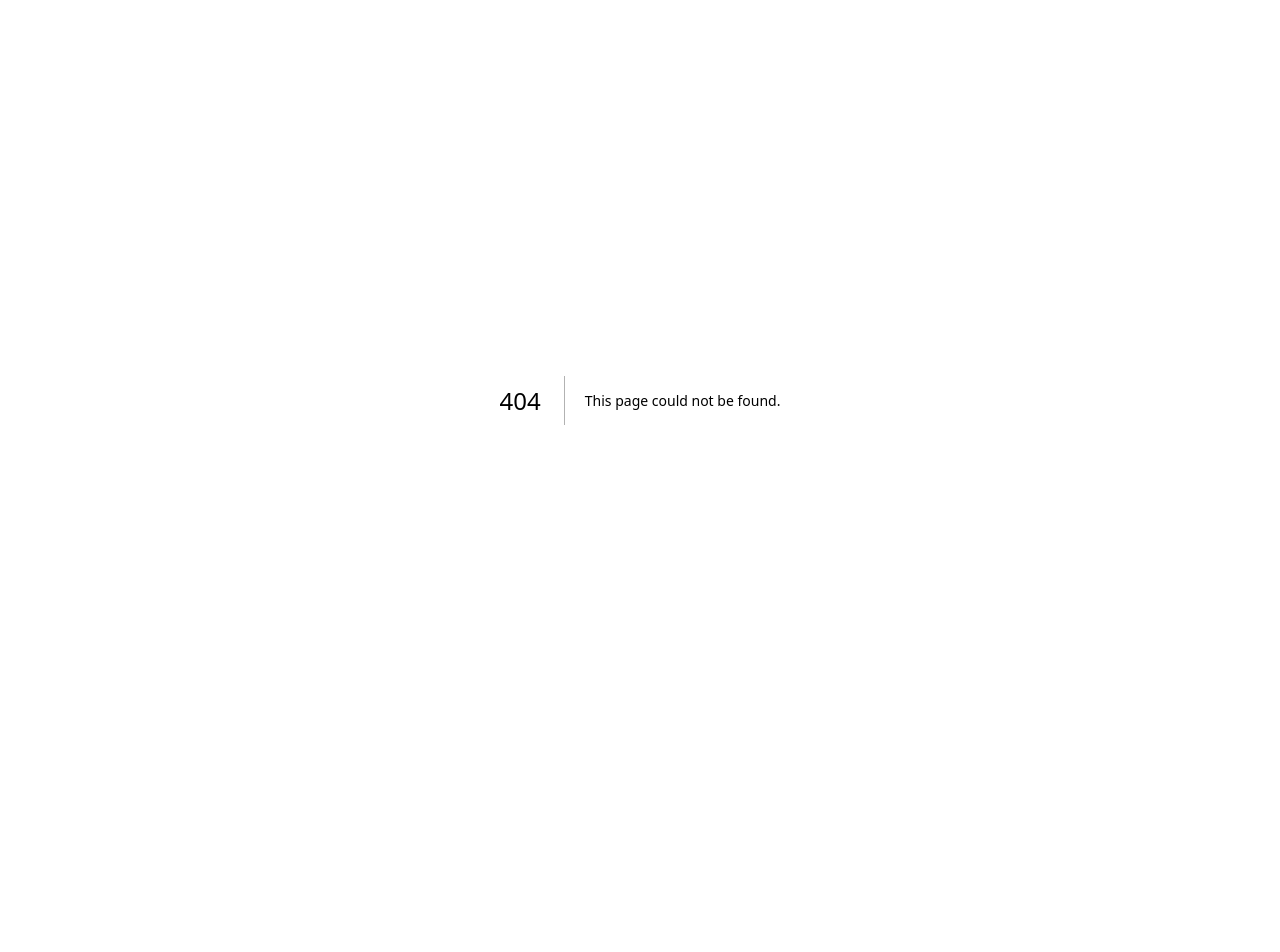
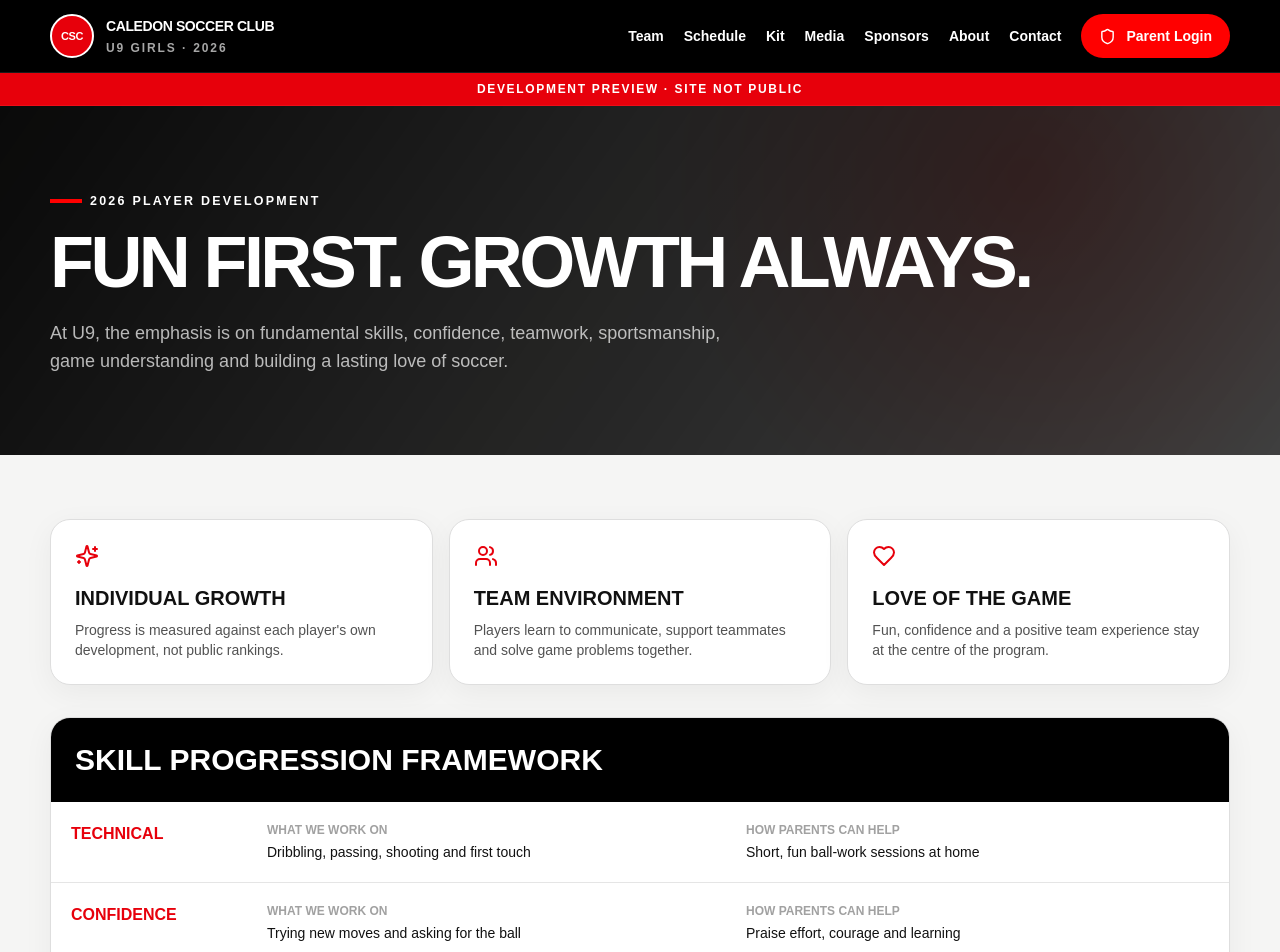
Before and after one commit to dang85ai/dg-claud, a Next.js app: page /development in a window 1280 px wide. Before the commit this address had no page. Shown: the top 952 px of the page. Before the commit the page ends 800 px from the top, so only its background shows below. Built offline with nearby package versions, Linux system fonts and the light colour scheme.

Commit message:
Add parent resource pages from team hub plan

```diff
--- /dev/null
+++ b/app/development/page.tsx
@@ -0,0 +1,113 @@
+import {
+  Footprints,
+  Heart,
+  MessageCircleHeart,
+  ShieldCheck,
+  Sparkles,
+  Users
+} from "lucide-react";
+import { DevelopmentBanner } from "@/components/DevelopmentBanner";
+import { PublicPageHero } from "@/components/PublicPageHero";
+import { PublicShell } from "@/components/PublicShell";
+
+const framework = [
+  ["Technical", "Dribbling, passing, shooting and first touch", "Short, fun ball-work sessions at home"],
+  ["Confidence", "Trying new moves and asking for the ball", "Praise effort, courage and learning"],
+  ["Teamwork", "Passing, communication and supporting teammates", "Cheer for the whole team"],
+  ["Sportsmanship", "Respecting teammates, opponents and officials", "Model calm, positive behaviour"],
+  ["Game Understanding", "Spacing, positions and simple decisions", "Watch games together and talk about choices"],
+  ["Love of Soccer", "Fun, creativity and enjoyment", "Keep the experience positive and pressure-light"]
+];
+
+const practiceIdeas = [
+  ["Dribbling", "Use cones or household markers and practise turns and changes of direction."],
+  ["Passing", "Pass against a wall and focus on controlled first touch and accuracy."],
+  ["Juggling", "Start with one bounce between touches and gradually build control."],
+  ["1v1", "Play small-space games with a sibling or parent and practise shielding and turning."]
+];
+
+export default function DevelopmentPage() {
+  return (
+    <PublicShell>
+      <DevelopmentBanner />
+      <PublicPageHero
+        eyebrow="2026 Player Development"
+        title="Fun First. Growth Always."
+        copy="At U9, the emphasis is on fundamental skills, confidence, teamwork, sportsmanship, game understanding and building a lasting love of soccer."
+      />
+
+      <section className="section">
+        <div className="container">
+          <div className="grid gap-4 md:grid-cols-3">
+            {[
+              { Icon: Sparkles, title: "Individual Growth", text: "Progress is measured against each player's own development, not public rankings." },
+              { Icon: Users, title: "Team Environment", text: "Players learn to communicate, support teammates and solve game problems together." },
+              { Icon: Heart, title: "Love of the Game", text: "Fun, confidence and a positive team experience stay at the centre of the program." }
+            ].map(({ Icon, title, text }) => (
+              <div key={title} className="card p-6">
+                <Icon className="text-red-600" />
+                <h2 className="mt-4 text-xl font-black uppercase">{title}</h2>
+                <p className="mt-2 text-sm text-neutral-600">{text}</p>
+              </div>
+            ))}
+          </div>
+
+          <section className="mt-8 card overflow-hidden">
+            <div className="bg-black p-6 text-white">
+              <h2 className="text-3xl font-black uppercase">Skill Progression Framework</h2>
+            </div>
+            <div className="grid gap-px bg-neutral-200">
+              {framework.map(([area, work, help]) => (
+                <div key={area} className="grid gap-4 bg-white p-5 md:grid-cols-[180px_1fr_1fr]">
+                  <div className="font-black uppercase text-red-600">{area}</div>
+                  <div>
+                    <div className="text-xs font-black uppercase text-neutral-400">What we work on</div>
+                    <div className="mt-1 text-sm">{work}</div>
+                  </div>
+                  <div>
+                    <div className="text-xs font-black uppercase text-neutral-400">How parents can help</div>
+                    <div className="mt-1 text-sm">{help}</div>
+                  </div>
+                </div>
+              ))}
+            </div>
+          </section>
+
+          <div className="mt-8 grid gap-6 lg:grid-cols-[1fr_360px]">
+            <section className="card p-6">
+              <div className="flex items-center gap-3">
+                <Footprints className="text-red-600" />
+                <h2 className="text-2xl font-black uppercase">Home Practice Ideas</h2>
+              </div>
+              <div className="mt-5 grid gap-3 sm:grid-cols-2">
+                {practiceIdeas.map(([title, text]) => (
+                  <div key={title} className="rounded-2xl bg-neutral-50 p-4">
+                    <div className="font-black uppercase">{title}</div>
+                    <p className="mt-2 text-sm text-neutral-600">{text}</p>
+                  </div>
+                ))}
+              </div>
+            </section>
+
+            <aside className="grid gap-4">
+              <div className="card p-5">
+                <MessageCircleHeart className="text-red-600" />
+                <h3 className="mt-3 font-black uppercase">Parent Education</h3>
+                <p className="mt-2 text-sm text-neutral-600">
+                  Competition format and U9 rules can vary by league. Official 2026 rules will be linked here once the team&apos;s competition details are verified.
+                </p>
+              </div>
+              <div className="card p-5">
+                <ShieldCheck className="text-red-600" />
+                <h3 className="mt-3 font-black uppercase">Recognition</h3>
+                <p className="mt-2 text-sm text-neutral-600">
+                  Team shout-outs should recognize effort, teamwork, sportsmanship and improvement — not create a public popularity or player-ranking system.
+                </p>
+              </div>
+            </aside>
+          </div>
+        </div>
+      </section>
+    </PublicShell>
+  );
+}
```
